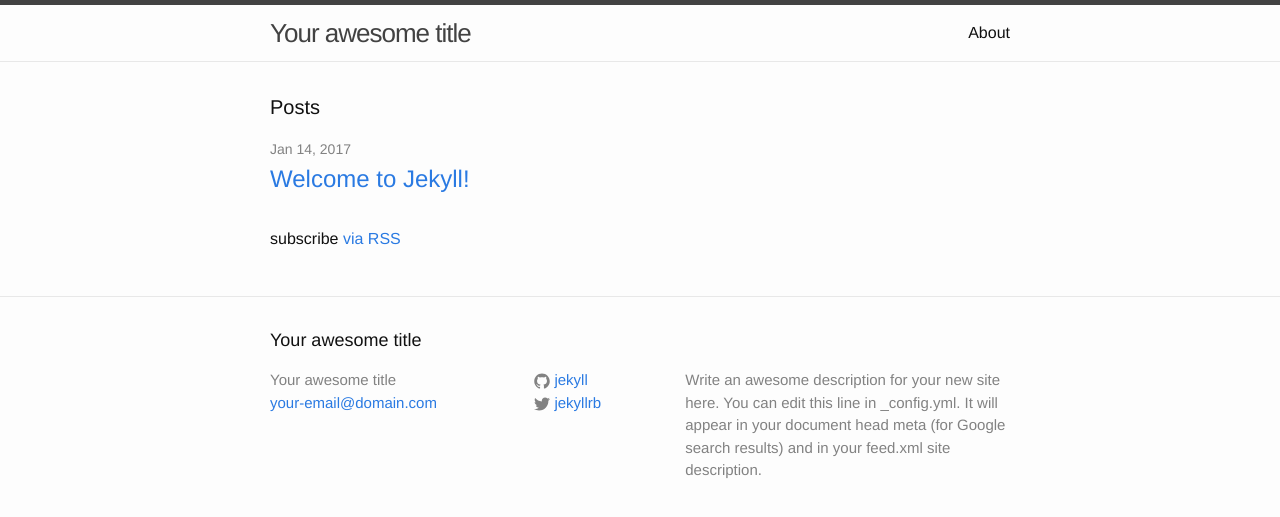
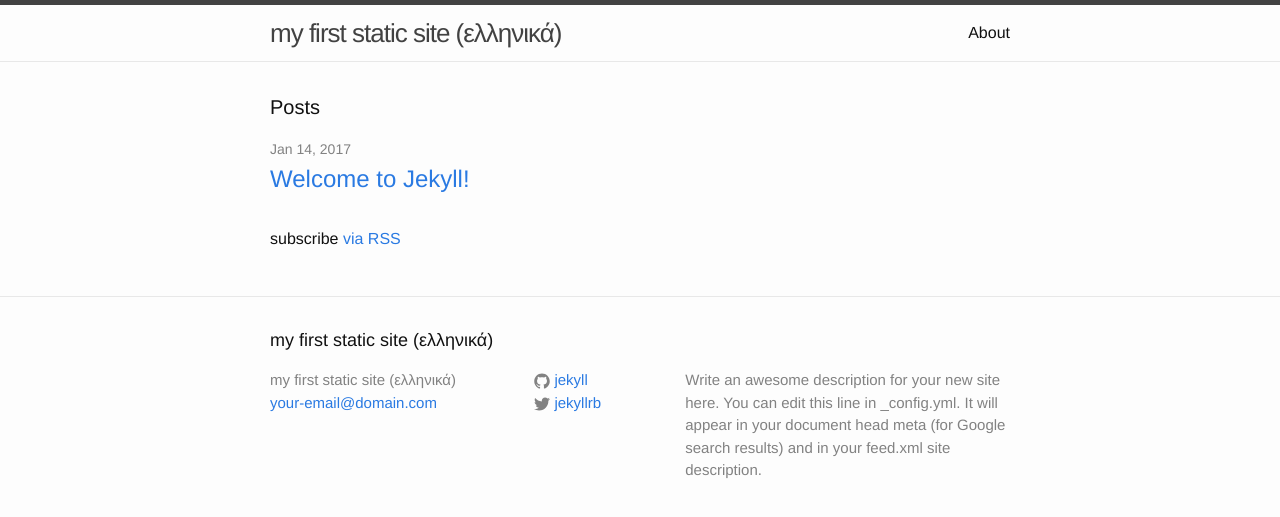
Before and after one commit to npapnet/npJeklySite, a Jekyll site: the page built from index.html, in a window 1280 px wide. Shown: the top 517 px of the page. Built offline with Jekyll 4.4.1, drawn with Linux system fonts in a browser that asks for light colours.

Commit message:
added some greek

```diff
--- a/_config.yml
+++ b/_config.yml
@@ -6,7 +6,7 @@
 # 'jekyll serve'. If you change this file, please restart the server process.
 
 # Site settings
-title: Your awesome title
+title: my first static site (ελληνικά)
 email: your-email@domain.com
 description: > # this means to ignore newlines until "baseurl:"
   Write an awesome description for your new site here. You can edit this
```
Also changed, not shown: 1 other file.
